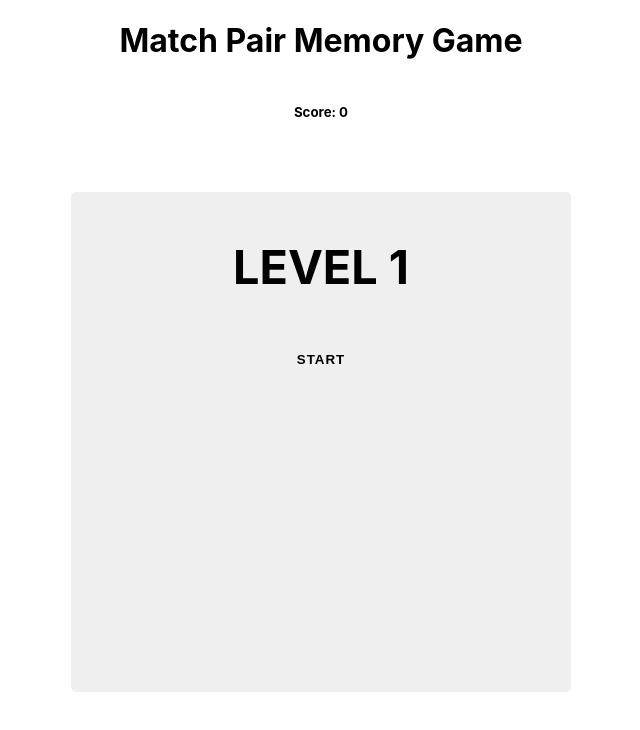
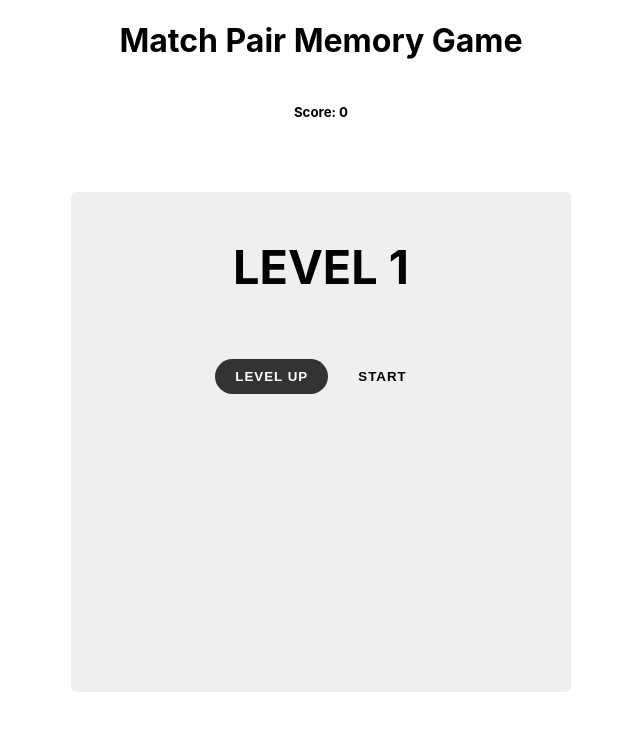
Before and after one commit to PavanKumarPatruni/Match-Pair-Memory-Game, a React (Create React App) app: page / in a window 1280 px wide. Shown: the top 730 px of the page, without its empty margins (319-959 px from the left). Built offline with nearby package versions, Linux system fonts and the light colour scheme.

Commit message:
first commit

```diff
--- a/src/App.js
+++ b/src/App.js
@@ -301,7 +301,10 @@ class App extends Component {
     if (!start) {
       finalComponent = <div className="success-div">
         <h3>LEVEL {level}</h3>
-        <button className="button-class" onClick={() => this.onStartClick()}>Start</button>
+        <div>
+          { levelUpComponent }
+          <button className="button-class" onClick={() => this.onStartClick()}>Start</button>
+        </div>
       </div>
     } else {
       if (success) {
```
